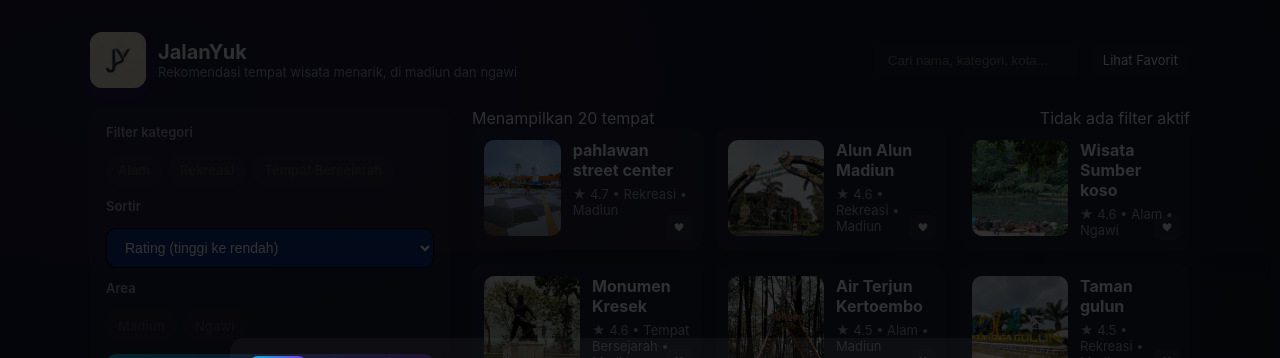
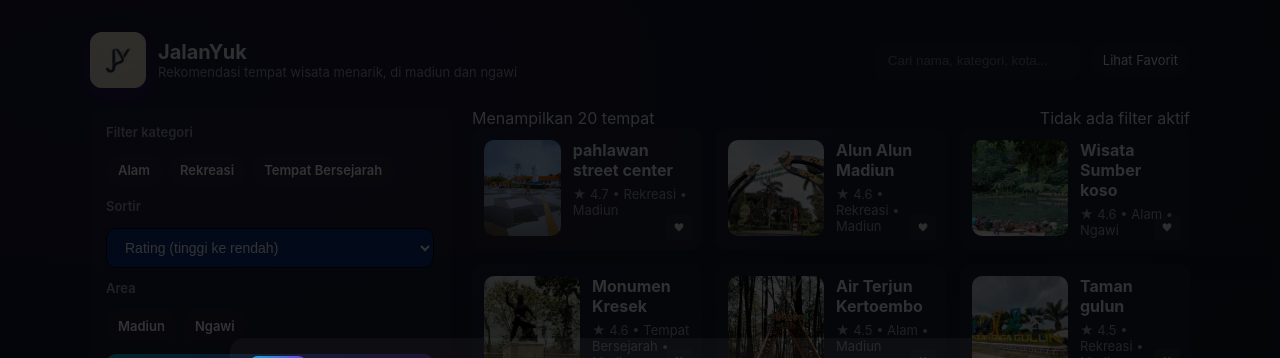
Before and after one commit to Farelandhika/lomba., a plain HTML site: page index.html in a window 1280 px wide. Shown: the top 358 px of the page. Drawn offline with Linux system fonts and the light colour scheme.

Commit message:
Update style.css

```diff
--- a/style.css
+++ b/style.css
@@ -303,7 +303,7 @@
     gap: 6px;
     font-size: 14px;
     font-weight: 600;
-    color: #444;
+    color:  #ffffff;
   }
 
   .filter-group select {
```
